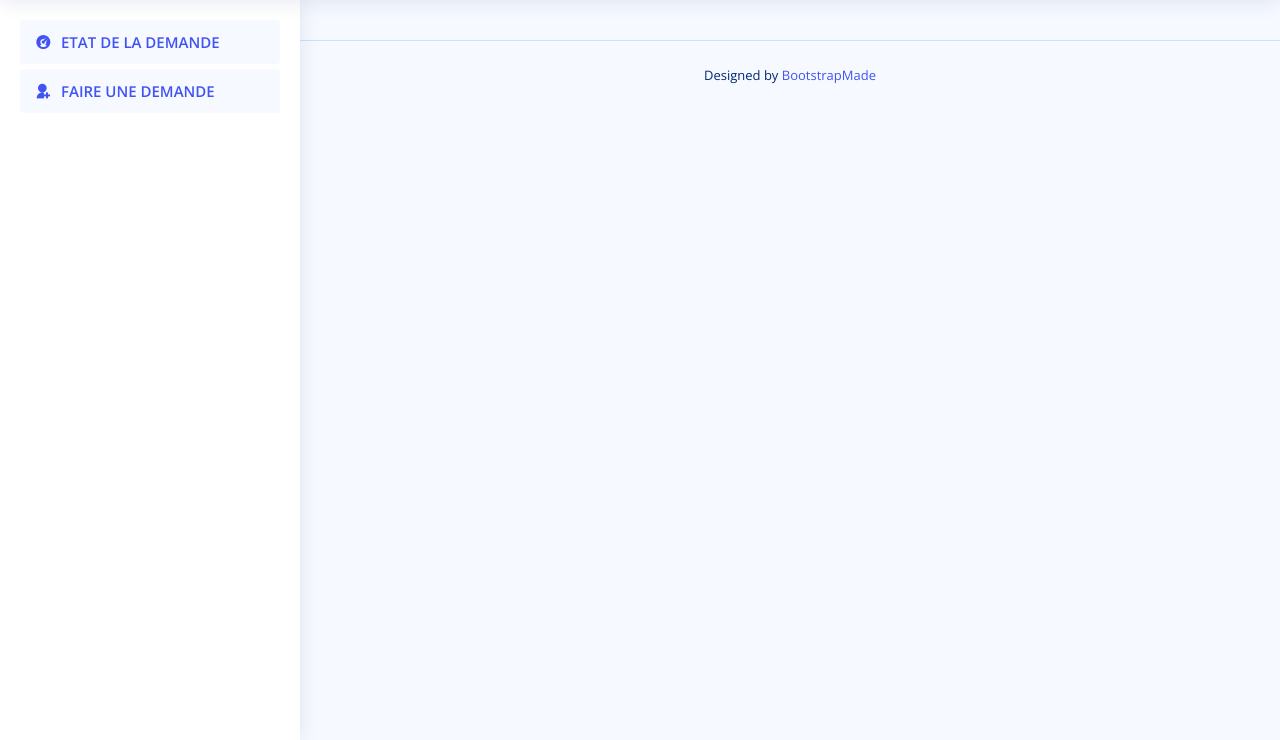
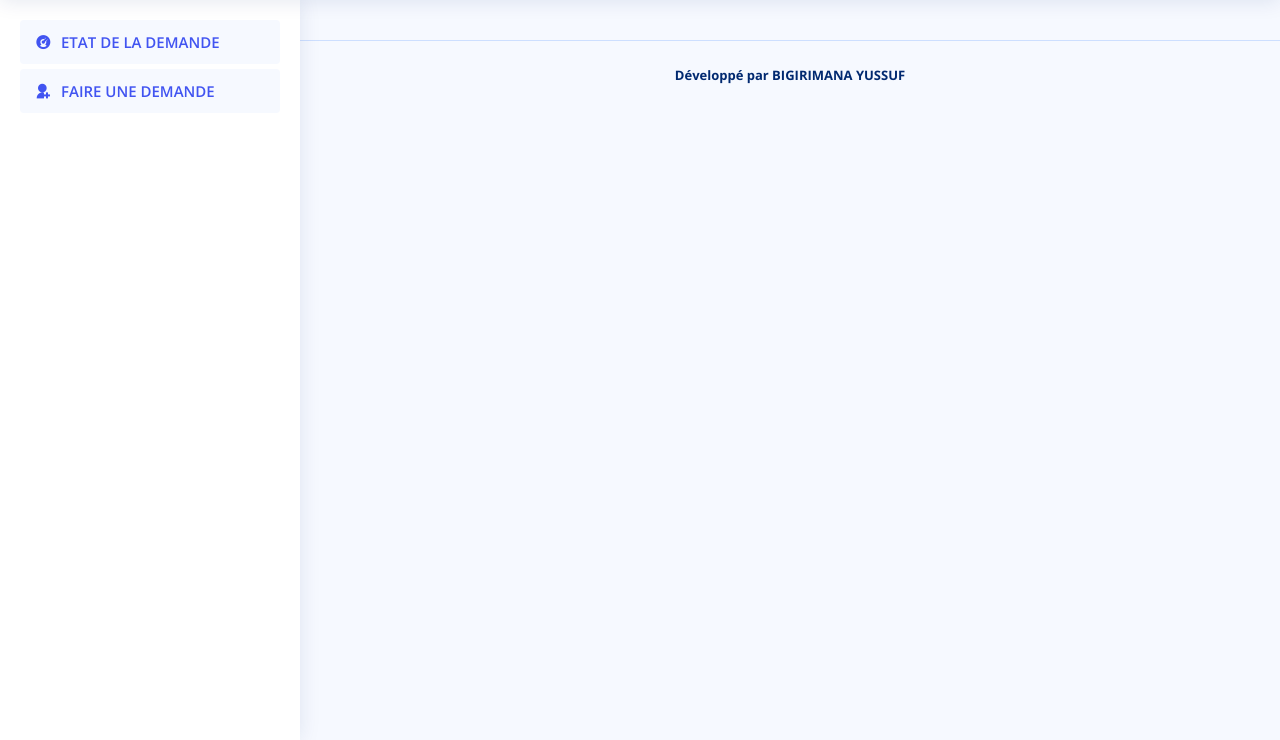
Before and after one commit to TonyV23/University-accommodation-management, a Django app: page /studentDashboard/ in a window 1280 px wide. Shown: the part 60-800 px from the top of the page. Run offline with Django 4.2, Linux system fonts and the light colour scheme; parts of the project's set-up code (start-up, migrations or seed data) failed here and were passed over; some libraries are stand-ins or nearby versions.

Commit message:
changed footer

```diff
--- a/app/templates/app/partials/footer.html
+++ b/app/templates/app/partials/footer.html
@@ -1,5 +1,3 @@
 <footer id="footer" class="footer">
-    <div class="credits">
-        Designed by <a href="https://bootstrapmade.com/">BootstrapMade</a>
-    </div>
+    <div class="credits fw-bolder">Développé par BIGIRIMANA YUSSUF</div>
 </footer>
```
